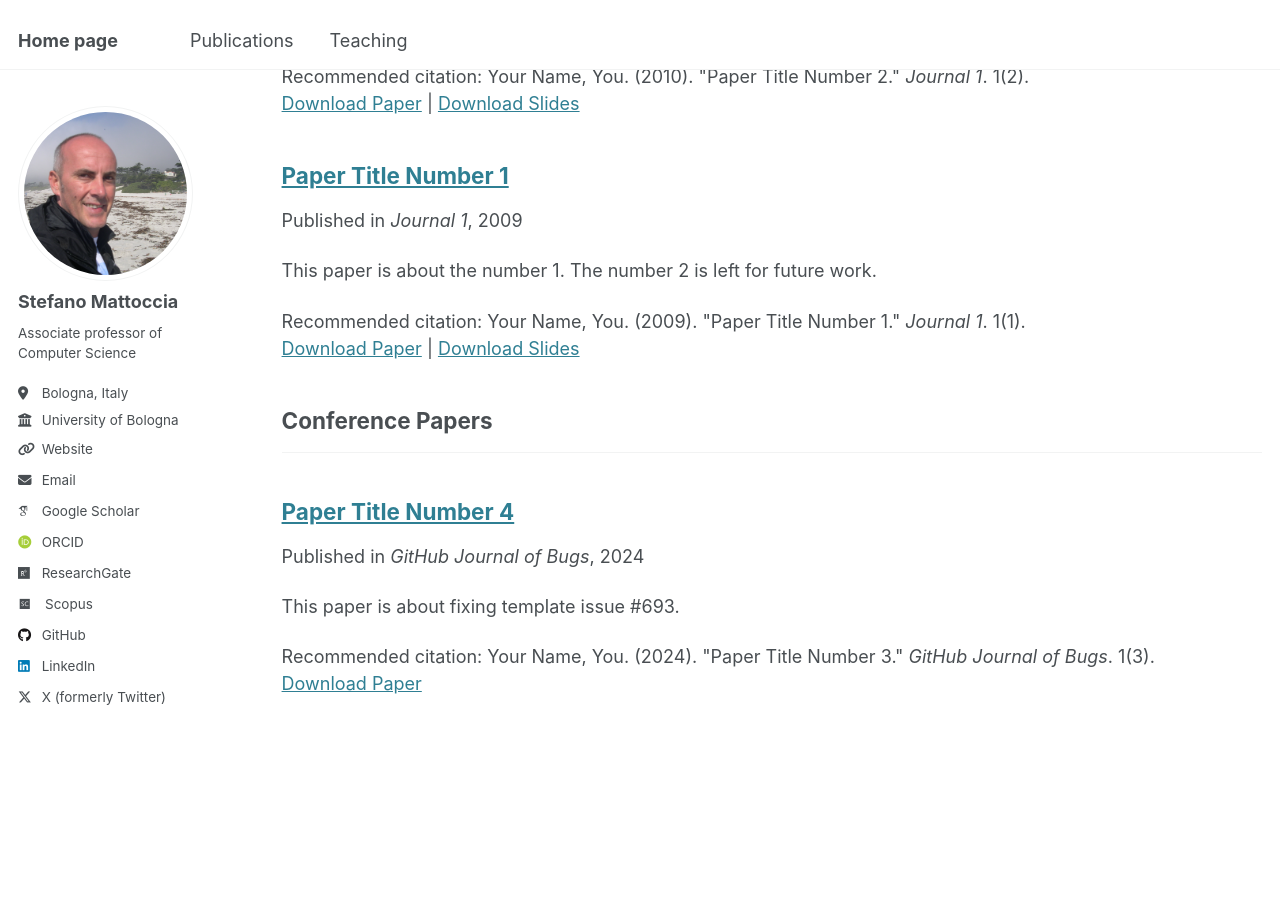
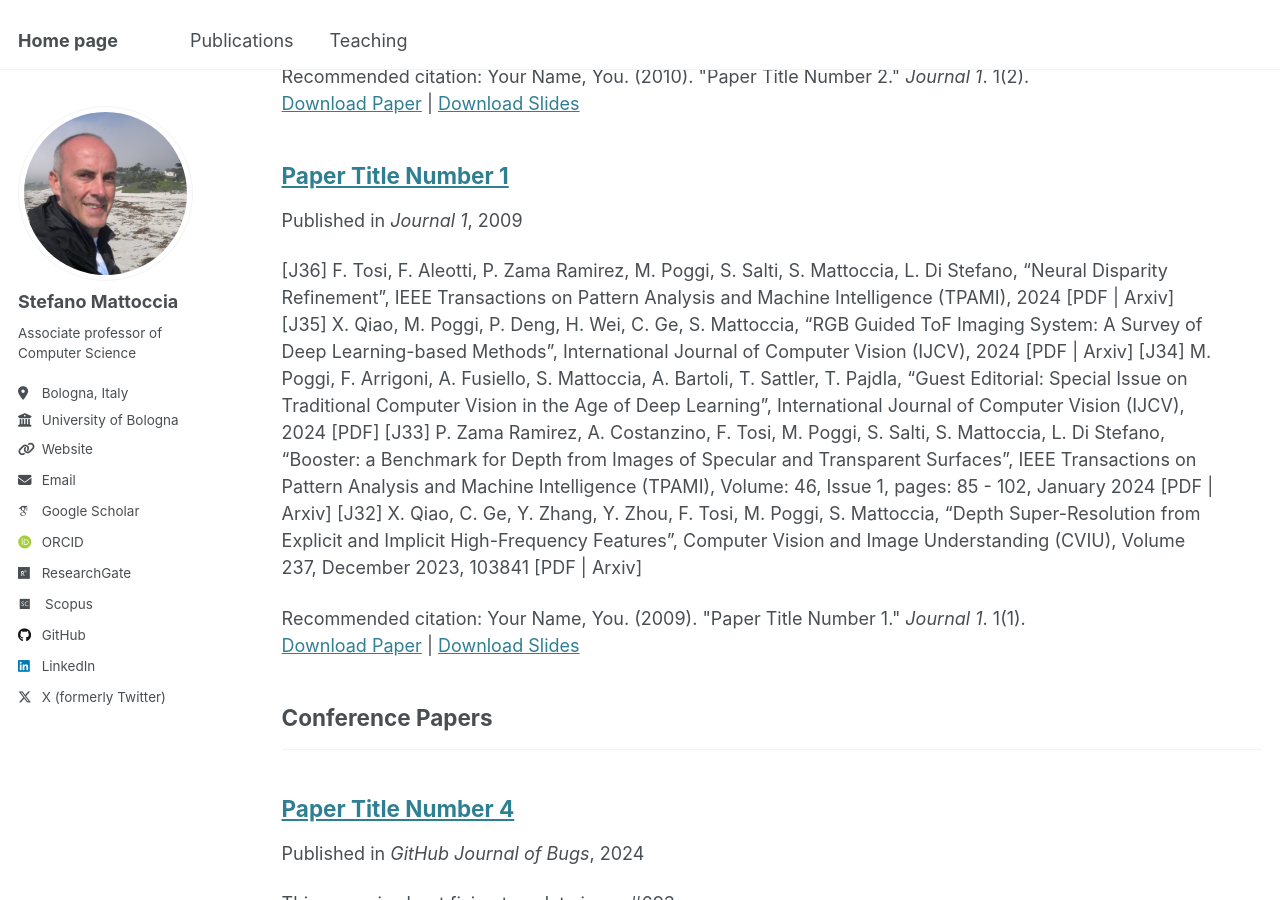
Before and after one commit to stefanomattoccia/stefanomattoccia.github.io, a Jekyll site: the page built from _pages/publications.html, in a window 1280 px wide and 900 px high, scrolled down 639 px. Built offline with Jekyll 4.4.1, drawn with Linux system fonts in a browser that asks for light colours; some web fonts are replaced.

Commit message:
Update 2009-10-01-paper-title-number-1.md

```diff
--- a/_publications/2009-10-01-paper-title-number-1.md
+++ b/_publications/2009-10-01-paper-title-number-1.md
@@ -1,9 +1,17 @@
 ---
-title: "Paper Title Number 1"
+# title: "Paper Title Number 1"
 collection: publications
 category: manuscripts
 permalink: /publication/2009-10-01-paper-title-number-1
-excerpt: 'This paper is about the number 1. The number 2 is left for future work.'
+excerpt: '[J36] F. Tosi, F. Aleotti, P. Zama Ramirez, M. Poggi, S. Salti, S. Mattoccia, L. Di Stefano, “Neural Disparity Refinement”, IEEE Transactions on Pattern Analysis and Machine Intelligence (TPAMI), 2024 [PDF | Arxiv]
+
+[J35] X. Qiao, M. Poggi, P. Deng, H. Wei, C. Ge, S. Mattoccia, “RGB Guided ToF Imaging System: A Survey of Deep Learning-based Methods”, International Journal of Computer Vision (IJCV), 2024 [PDF | Arxiv]
+
+[J34] M. Poggi, F. Arrigoni, A. Fusiello, S. Mattoccia, A. Bartoli, T. Sattler, T. Pajdla, “Guest Editorial: Special Issue on Traditional Computer Vision in the Age of Deep Learning”, International Journal of Computer Vision (IJCV), 2024 [PDF]
+
+[J33] P. Zama Ramirez, A. Costanzino, F. Tosi, M. Poggi, S. Salti, S. Mattoccia, L. Di Stefano, “Booster: a Benchmark for Depth from Images of Specular and Transparent Surfaces”, IEEE Transactions on Pattern Analysis and Machine Intelligence (TPAMI), Volume: 46, Issue 1, pages: 85 - 102, January 2024 [PDF | Arxiv]
+
+[J32] X. Qiao, C. Ge, Y. Zhang, Y. Zhou, F. Tosi, M. Poggi, S. Mattoccia, “Depth Super-Resolution from Explicit and Implicit High-Frequency Features”, Computer Vision and Image Understanding (CVIU), Volume 237, December 2023, 103841 [PDF | Arxiv]'
 date: 2009-10-01
 venue: 'Journal 1'
 slidesurl: 'http://academicpages.github.io/files/slides1.pdf'
```
